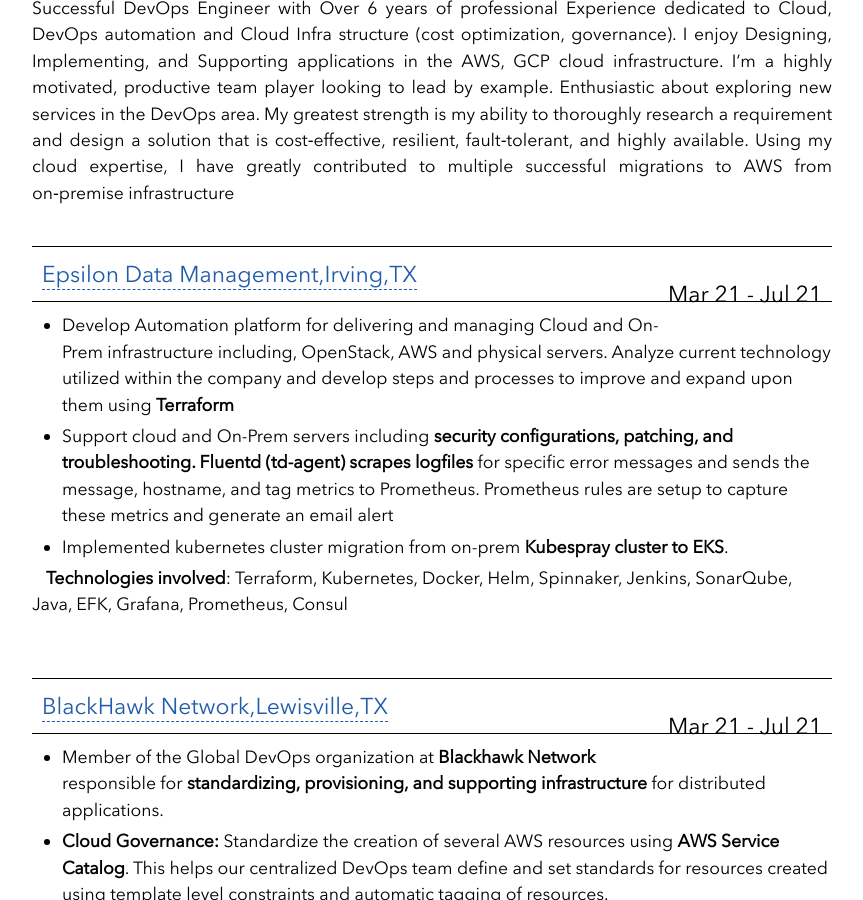
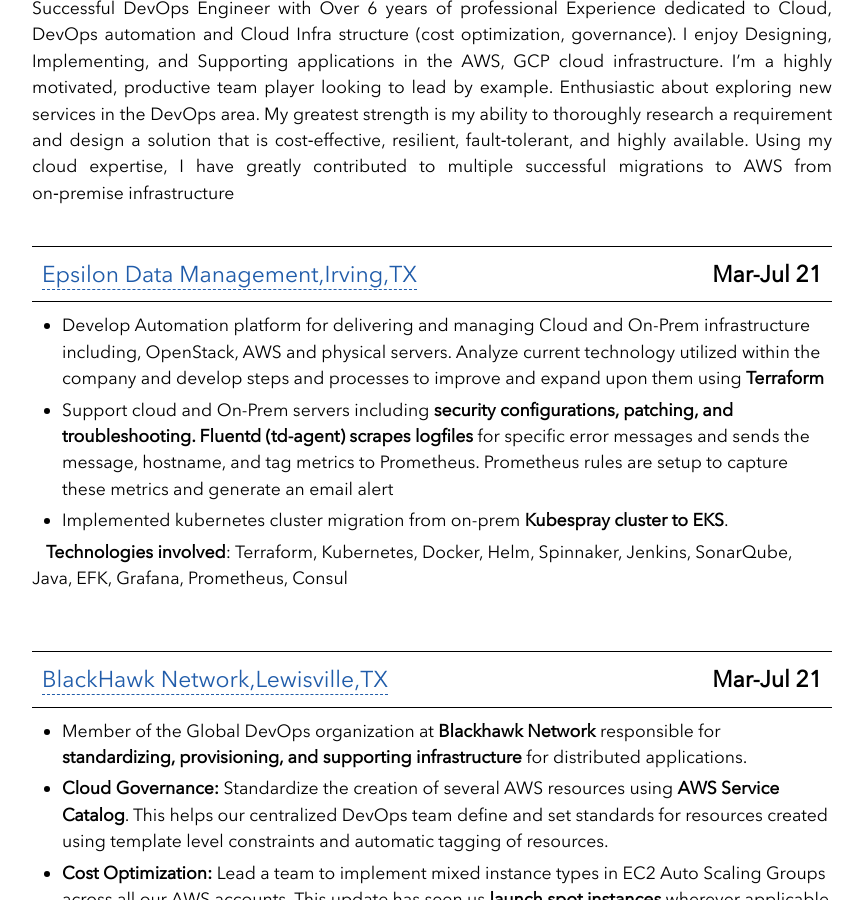
Before and after one commit to sivakumarvunnam/sivakumarvunnam.github.io, a Jekyll site: the page built from experiences.html, in a window 1280 px wide and 900 px high, scrolled down 205 px. Shown: the whole window, without its empty margins (208-1071 px from the left). Built offline with Jekyll 4.4.1, drawn with Linux system fonts in a browser that asks for light colours; nearby versions of some CDN libraries.

Commit message:
highest necessary point's

```diff
--- a/experiences.html
+++ b/experiences.html
@@ -17,9 +17,7 @@
         <div class="experience-name">
           <a href = "{{ experience.url }}">{{ experience.name }}</a>
           <span class="star-button">
-            <p style="text-align:justify;">
-              Mar 21 - Jul 21
-              </p>
+              <b>Mar-Jul 21</b>
           </span>
         </div>
         <ul class="experience-description">
```
